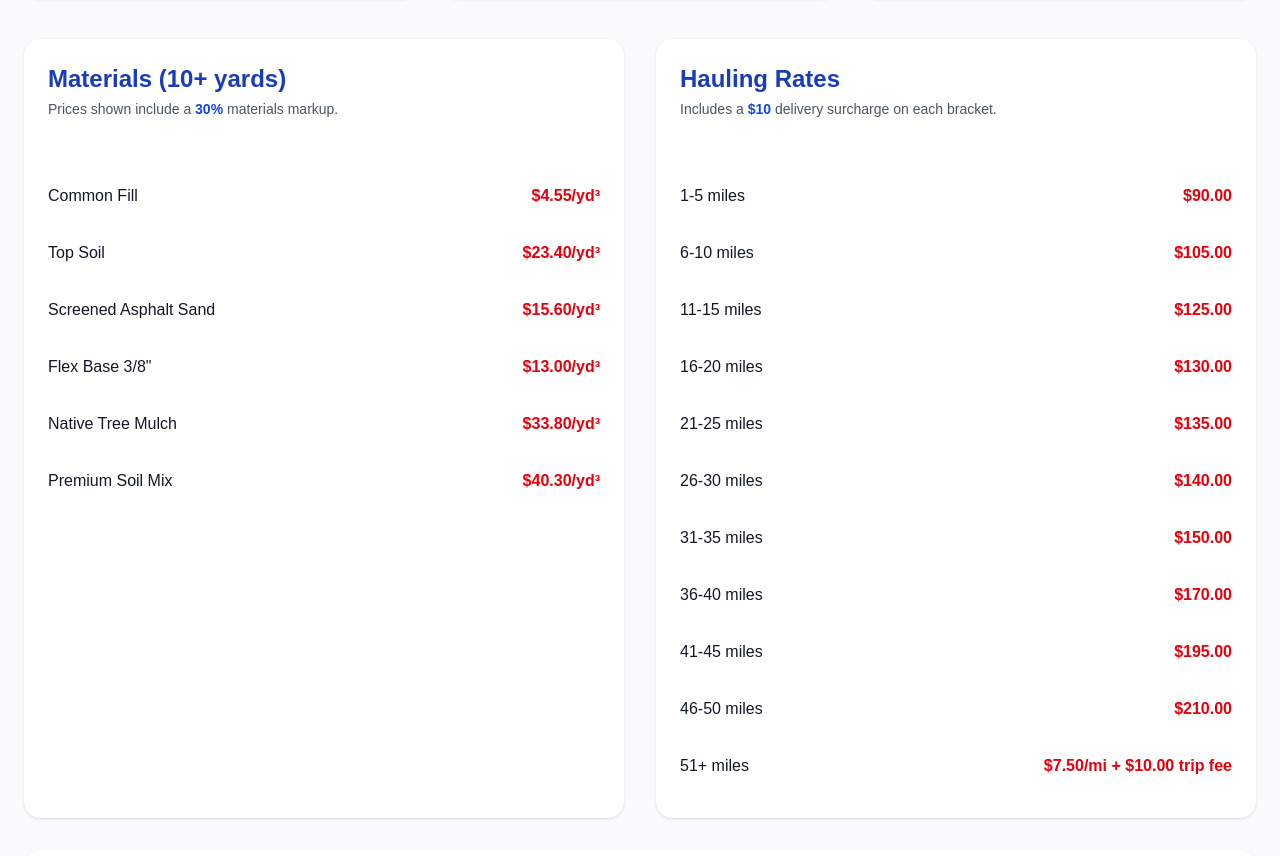
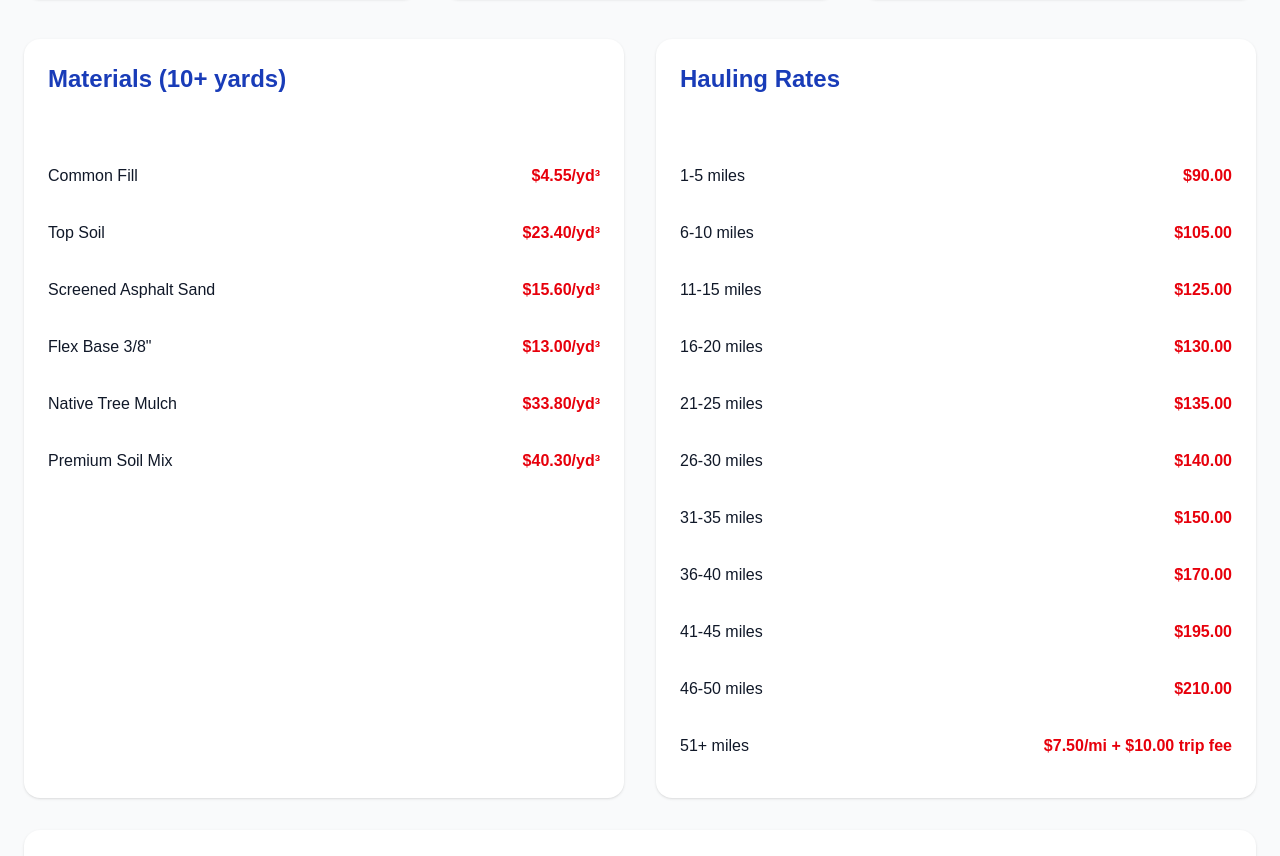
Before and after one commit to laughingelf/LonestarPM, a React (Vite) app: page /materials-pricing in a window 1280 px wide. Shown: the part 880-1736 px from the top of the page. Built offline with nearby package versions, Linux system fonts and the light colour scheme; a web font is replaced by a local one.

Commit message:
removed comments

```diff
--- a/src/components/MaterialPricing.jsx
+++ b/src/components/MaterialPricing.jsx
@@ -112,7 +112,7 @@ export default function BulkMaterialsPricing() {
             <div className="p-6 border-b">
               <h3 className="text-2xl font-bold text-blue-800">Materials (10+ yards)</h3>
               <p className="text-sm text-gray-600 mt-1">
-                Prices shown include a <span className="font-semibold text-blue-700">30% </span>materials markup.
+                {/* Prices shown include a <span className="font-semibold text-blue-700">30% </span>materials markup. */}
               </p>
             </div>
             <div className="p-6">
@@ -138,7 +138,7 @@ export default function BulkMaterialsPricing() {
             <div className="p-6 border-b">
               <h3 className="text-2xl font-bold text-blue-800">Hauling Rates</h3>
               <p className="text-sm text-gray-600 mt-1">
-                Includes a <span className="font-semibold text-blue-700">$10</span> delivery surcharge on each bracket.
+                {/* Includes a <span className="font-semibold text-blue-700">$10</span> delivery surcharge on each bracket. */}
               </p>
             </div>
             <div className="p-6">
```
